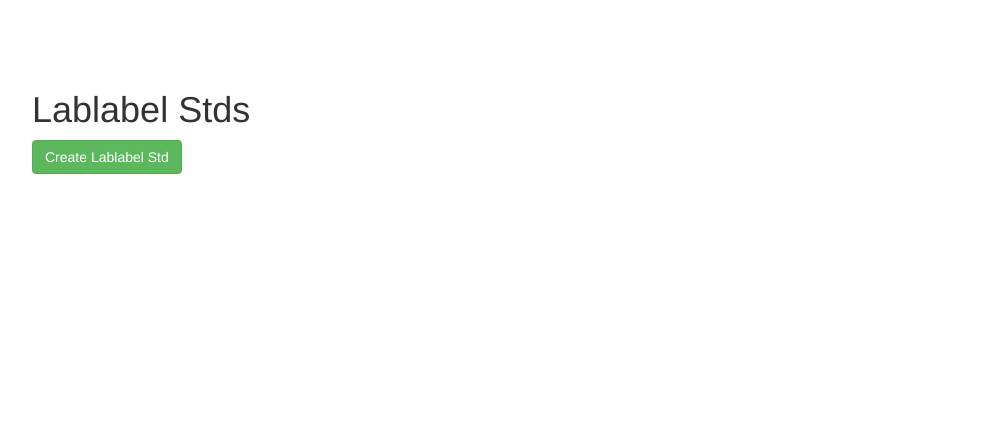
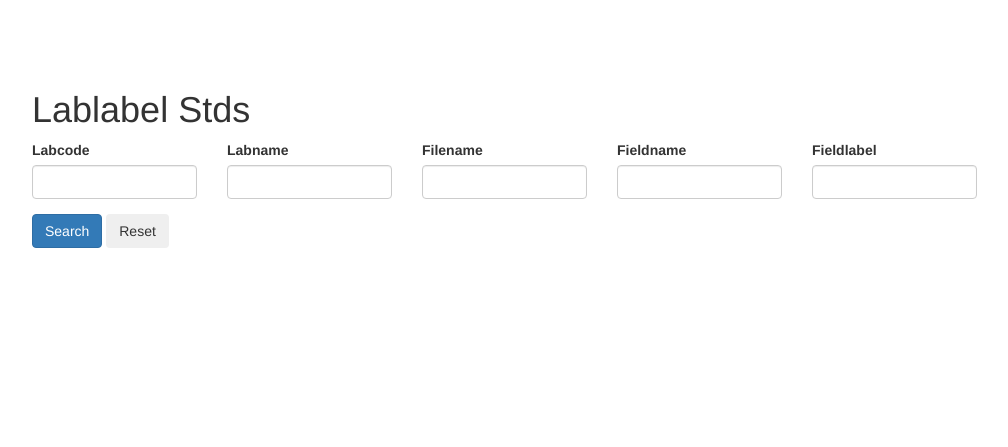
Before and after one commit to jwongkamalasai/lab-admin, a Yii app: template views/label/index.php in a window 1280 px wide. Shown: the top 447 px of the page, without its empty margins (38-1046 px from the left). Run offline with PHP 8.4 and a stand-in for Yii, Linux system fonts and the light colour scheme; the template is opened without the code that fills it, so the values that code supplies are empty; form fields are guessed from the names that the template uses; some libraries are stand-ins or nearby versions.

Commit message:
update index lab label

```diff
--- a/views/label/_search.php
+++ b/views/label/_search.php
@@ -14,19 +14,27 @@ use yii\widgets\ActiveForm;
         'action' => ['index'],
         'method' => 'get',
     ]); ?>
-
-    <?= $form->field($model, 'id') ?>
-
+    <div class="row">
+    <div class="col-md-2 col-sm-4">
     <?= $form->field($model, 'labcode') ?>
+    </div>
+    <div class="col-md-2 col-sm-4">
 
     <?= $form->field($model, 'labname') ?>
+    </div>
+    <div class="col-md-2 col-sm-4">
 
     <?= $form->field($model, 'filename') ?>
+    </div>
+    <div class="col-md-2 col-sm-4">
 
     <?= $form->field($model, 'fieldname') ?>
+    </div>
+    <div class="col-md-2 col-sm-4">
 
-    <?php // echo $form->field($model, 'fieldlabel') ?>
-
+    <?php echo $form->field($model, 'fieldlabel') ?>
+    </div>
+    </div>
     <?php // echo $form->field($model, 'normal') ?>
 
     <?php // echo $form->field($model, 'unit') ?>
--- a/views/label/index.php
+++ b/views/label/index.php
@@ -15,25 +15,25 @@ $this->params['breadcrumbs'][] = $this->title;
     <h1><?= Html::encode($this->title) ?></h1>
 
     <p>
-        <?= Html::a('Create Lablabel Std', ['create'], ['class' => 'btn btn-success']) ?>
+        <?php // = Html::a('Create Lablabel Std', ['create'], ['class' => 'btn btn-success']) ?>
     </p>
 
-    <?php // echo $this->render('_search', ['model' => $searchModel]); ?>
+    <?php echo $this->render('_search', ['model' => $searchModel]); ?>
 
     <?= GridView::widget([
         'dataProvider' => $dataProvider,
-        'filterModel' => $searchModel,
+        // 'filterModel' => $searchModel,
         'columns' => [
             ['class' => 'yii\grid\SerialColumn'],
 
-            'id',
+            //'id',
             'labcode',
             'labname',
             'filename',
             'fieldname',
-            //'fieldlabel',
-            //'normal',
-            //'unit',
+            'fieldlabel',
+            'normal',
+            'unit',
             //'inputmask',
             //'crimin',
             //'crimax',
```
Also changed, not shown: models/LablabelStd.php (+9 -9 lines).
